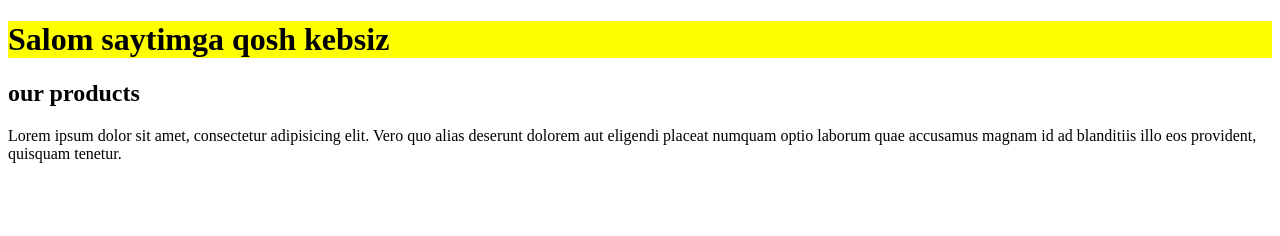
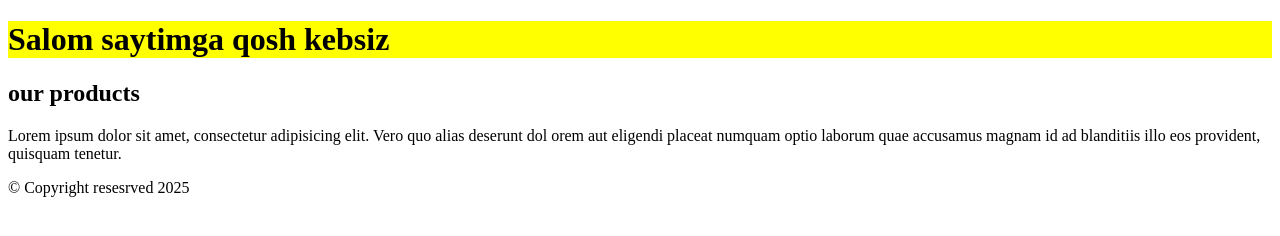
Before and after one commit to ziyodev94/onlinestore, a plain HTML site: page index.html in a window 1280 px wide. Drawn offline with Linux system fonts and the light colour scheme.

Commit message:
index hatmlga footer qoshdik

```diff
--- a/index.html
+++ b/index.html
@@ -14,7 +14,13 @@
     </header>
    <main class="container">
     <h2>our products</h2>
-    <p>Lorem ipsum dolor sit amet, consectetur adipisicing elit. Vero quo alias deserunt dolorem aut eligendi placeat numquam optio laborum quae accusamus magnam id ad blanditiis illo eos provident, quisquam tenetur.</p>
+    <p>Lorem ipsum dolor sit amet, consectetur adipisicing elit. Vero quo alias deserunt dol
+        orem aut eligendi placeat numquam optio laborum quae accusamus
+         magnam id ad blanditiis illo eos provident, quisquam tenetur.
+    </p>
    </main>
 </body>
+<footer>
+    <p> &copy; Copyright resesrved 2025    </p>
+</footer>
 </html>
```
